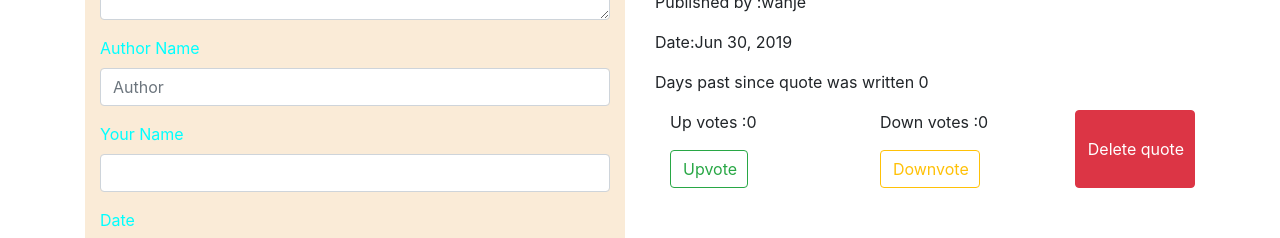
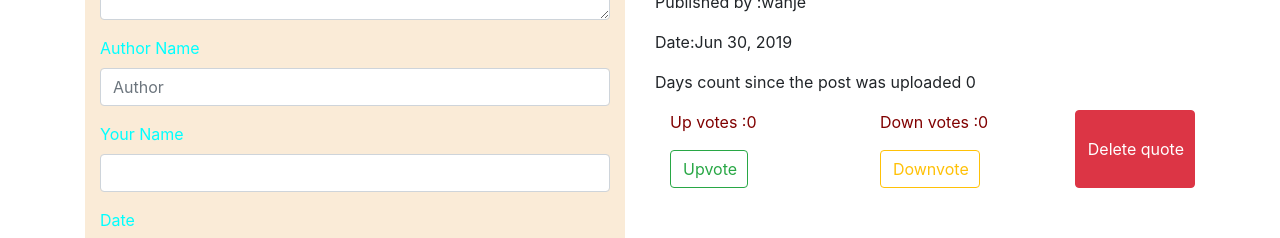
Before and after one commit to Robertokello11/New-quotes, an Angular app: page / in a window 1280 px wide. Shown: the part 236-474 px from the top of the page. Built offline with nearby package versions, Linux system fonts and the light colour scheme.

Commit message:
add styling on quotes details

```diff
--- a/src/app/app.component.ts
+++ b/src/app/app.component.ts
@@ -11,7 +11,7 @@ export class AppComponent {
   title = 'Quotes';
 
   quotes = [
-    new Quotes(1, 'I am thankful for all of those who said NO to me. It`s because of them i`m doing it myself.', `Albert Einstein`, 0,0, `wanje`, new Date(2019, 3, 14)),
+    new Quotes(1, 'You have to be secure in yourself to engage and challenge the mainstream.', `Anne Poelina`, 0,0, `Robert`, new Date(2021, 6, 20)),
   ]
 
 }
--- a/src/app/quote-details/quote-details.component.css
+++ b/src/app/quote-details/quote-details.component.css
@@ -1,3 +1,6 @@
 button{
   padding-right: 10px;
 }
+.container{
+  color:maroon;
+}
--- a/src/app/quote-details/quote-details.component.html
+++ b/src/app/quote-details/quote-details.component.html
@@ -2,7 +2,7 @@
 <p>Published by :{{quote.person}}</p>
 <p>Date:{{quote.date|date}}</p>
 
-<p>Days past since quote was written {{quote.date|timePast}} </p>
+<p>Days count since the post was uploaded {{quote.date|timePast}} </p>
 
 <div class="container">
   <div class="row">
```
